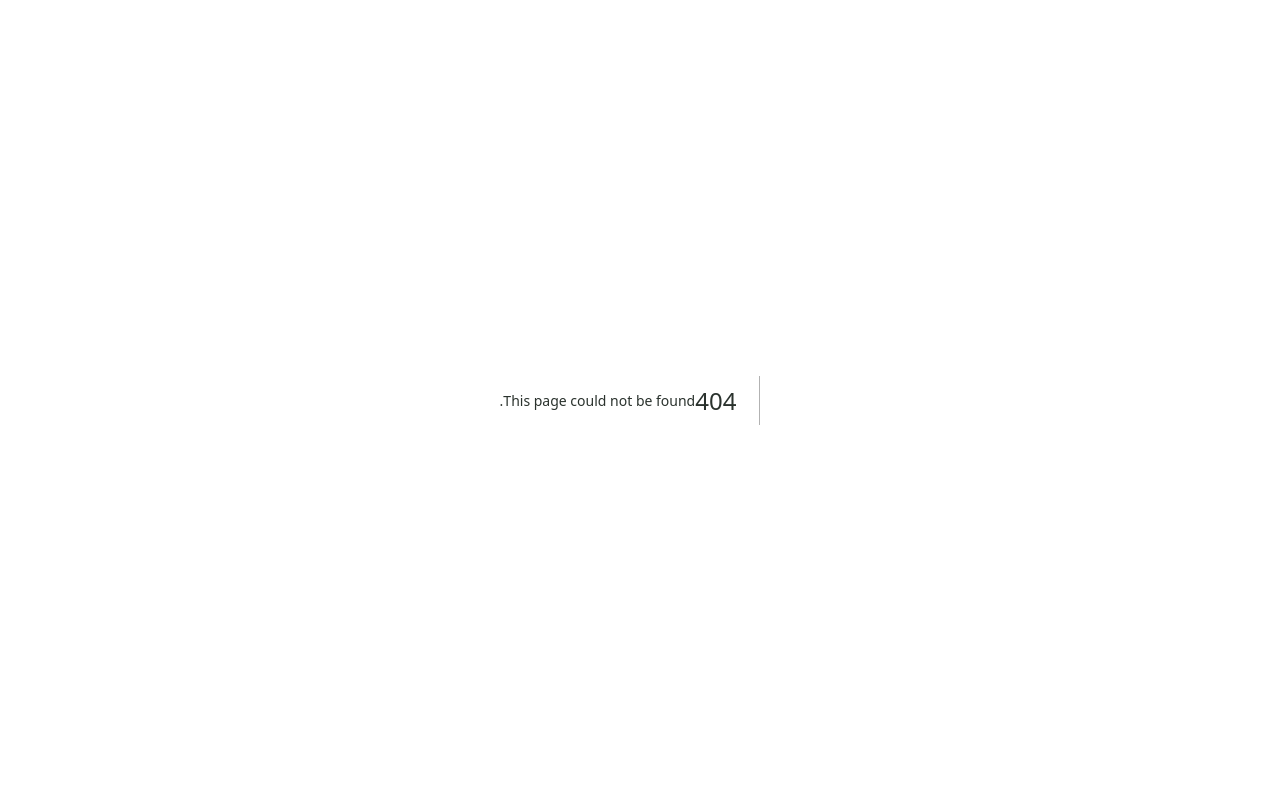
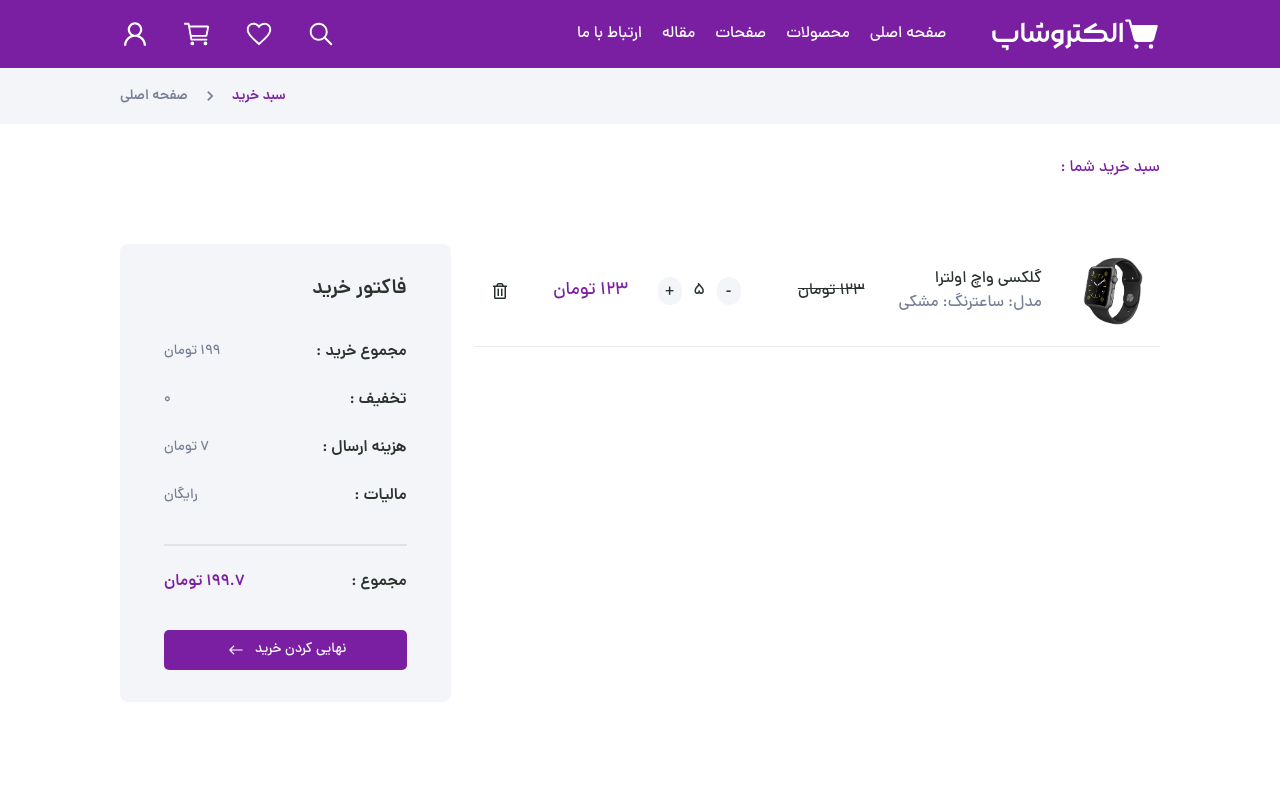
Before and after one commit to Alireza-edk13/Elctro, a Next.js app: page /cart in a window 1280 px wide. Before the commit this address had no page. Shown: the top 800 px of the page. Built offline with nearby package versions, Linux system fonts and the light colour scheme.

Commit message:
feat: cart page

```diff
--- /dev/null
+++ b/src/app/(main)/cart/page.js
@@ -0,0 +1,58 @@
+import Breadcrumbs from '@/components/modules/Breadcrumbs/Breadcrumbs'
+import CartSummery from '@/components/modules/CartSummery.js/CartSummery'
+import Image from 'next/image'
+import Link from 'next/link'
+import React from 'react'
+import { FaRegTrashAlt } from 'react-icons/fa'
+
+export default function cart() {
+  return (
+    <>
+      <Breadcrumbs destination="سبد خرید" />
+      <section className=' container mt-8'>
+        <h4 className=' text-main mb-16'> سبد خرید شما :</h4>
+        <div className=' grid grid-cols-12 gap-y-16 xl:gap-6 mb-36'>
+          <div className=' col-span-12 xl:col-span-8'>
+            <div className=' space-y-4'>
+              <div className=' border-b border-mainBorder pb-2'>
+                <div className=' grid grid-cols-12 gap-4 sm:gap-6 items-center'>
+                  <div className=' col-span-6 md:col-span-2'>
+                    <Link href="/">
+                      <Image src="/images/product/product-5.webp" alt="productImg" className=' rounded-lg' width={122} height={122} />
+                    </Link>
+                  </div>
+                  <div className=' col-span-6 md:col-span-3'>
+                    <Link href="/" className=' text-sm sm:text-base line-clamp-1 '>
+                      گلکسی واچ اولترا
+                    </Link>
+                    <span className=' my-2 text-mainGray text-sm sm:text-base'>مدل: ساعت</span>
+                    <span className=' text-mainGray text-sm sm:text-base'>رنگ: مشکی</span>
+                  </div>
+                  <div className='  col-span-3 md:col-span-2'>
+                    <span className=' line-through text-sm sm:text-base'>123 تومان</span>
+                  </div>
+                  <div className=' col-span-3 md:col-span-2 flex-center gap-1 sm:gap-3'>
+                    <span className="  w-6 h-7 text-center  inline-block rounded-2xl bg-mainBg pt-1">-</span>
+                    <span className="">5</span>
+                    <span className=" w-6 h-7 text-center flex-center  inline-block rounded-2xl bg-mainBg pt-1">+</span>
+                  </div>
+                  <div className=' col-span-3 md:col-span-2'>
+                    <span className=' text-main text-sm sm:text-lg'>123 تومان</span>
+                  </div>
+                  <div className=' col-span-1 md:col-span-1'>
+                    <FaRegTrashAlt className=' min-w-5' />
+
+                  </div>
+                </div>
+              </div>
+            </div>
+
+          </div>
+          <div className=' col-span-12 xl:col-span-4'>
+            <CartSummery />
+          </div>
+        </div>
+      </section>
+    </>
+  )
+}
--- /dev/null
+++ b/src/app/(main)/layout.js
@@ -0,0 +1,14 @@
+
+import Footer from '@/components/modules/Footer/Footer'
+import Header from '@/components/modules/Header/Header'
+import React from 'react'
+
+export default async function MainLayout({ children }) {
+    return (
+        <>
+            <Header />
+            {children}
+            <Footer/>
+        </>
+    )
+}
--- /dev/null
+++ b/src/app/(main)/page.js
@@ -0,0 +1,31 @@
+import Footer from '@/components/modules/Footer/Footer'
+import BigPoster from '@/components/templates/Index/BigPoster/BigPoster'
+import Blogs from '@/components/templates/Index/Blogs/Blogs'
+import Brands from '@/components/templates/Index/Brands/Brands'
+import Category from '@/components/templates/Index/Category/Category'
+import Comments from '@/components/templates/Index/Comments/Comments'
+import DealOfDay from '@/components/templates/Index/DealsOfDay/DealsOfDay'
+import InfoBoxes from '@/components/templates/Index/InfoBoxes/InfoBoxes'
+import Landding from '@/components/templates/Index/Landding/Landding'
+import OfferBoxes from '@/components/templates/Index/OfferBoxes/OfferBoxes'
+import PopularProducts from '@/components/templates/Index/PopularProducts/PopularProducts'
+import TrendingProducts from '@/components/templates/Index/TrendingProducts/TrendingProducts'
+
+export default function Home() {
+    return (
+        <>
+            <Landding />
+            <InfoBoxes />
+            <OfferBoxes />
+            <Category />
+            <TrendingProducts />
+            <BigPoster />
+            <PopularProducts />
+            <DealOfDay />
+            <TrendingProducts />
+            <Brands />
+            <Comments />
+            <Blogs />
+        </>
+    )
+}
--- a/src/app/page.js
+++ /dev/null
@@ -1,34 +0,0 @@
-import Footer from '@/components/modules/Footer/Footer'
-import Header from '@/components/modules/Header/Header'
-import BigPoster from '@/components/templates/Index/BigPoster/BigPoster'
-import Blogs from '@/components/templates/Index/Blogs/Blogs'
-import Brands from '@/components/templates/Index/Brands/Brands'
-import Category from '@/components/templates/Index/Category/Category'
-import Comments from '@/components/templates/Index/Comments/Comments'
-import DealOfDay from '@/components/templates/Index/DealsOfDay/DealsOfDay'
-import InfoBoxes from '@/components/templates/Index/InfoBoxes/InfoBoxes'
-import Landding from '@/components/templates/Index/Landding/Landding'
-import OfferBoxes from '@/components/templates/Index/OfferBoxes/OfferBoxes'
-import PopularProducts from '@/components/templates/Index/PopularProducts/PopularProducts'
-import TrendingProducts from '@/components/templates/Index/TrendingProducts/TrendingProducts'
-
-export default function Home() {
-  return (
-    <>
-      <Header />
-      <Landding />
-      <InfoBoxes />
-      <OfferBoxes/>
-      <Category />
-      <TrendingProducts/>
-      <BigPoster/>
-      <PopularProducts/>
-      <DealOfDay/>
-      <TrendingProducts/>
-      <Brands/>
-      <Comments/>
-      <Blogs/>
-      <Footer/>
-    </>
-  )
-}
--- /dev/null
+++ b/src/components/modules/Breadcrumbs/Breadcrumbs.js
@@ -0,0 +1,20 @@
+import Link from 'next/link'
+import React from 'react'
+import { MdNavigateNext } from 'react-icons/md'
+
+export default function Breadcrumbs({destination}) {
+    return (
+        <section className=' bg-mainBg font-semibold text-sm'>
+            <div className="container">
+                <div className='flex items-center justify-end h-14'>
+                    <Link href={'/'} className=' text-main'>{destination}</Link>
+                    <span className="mx-3  cursor-pointer">
+                        <MdNavigateNext className=' text-xl text-mainGray' />
+                    </span>
+                    <Link href="/" className=' text-mainGray'>صفحه اصلی</Link>
+                </div>
+
+            </div>
+        </section>
+    )
+}
--- /dev/null
+++ b/src/components/modules/CartSummery.js/CartSummery.js
@@ -0,0 +1,34 @@
+import React from 'react'
+import Btn from '@/components/modules/Btn/Btn'
+
+export default function CartSummery() {
+    return (
+        <div class=" bg-mainBg rounded-lg py-8 px-11 w-full">
+            <h4 className=' text-xl mb-9 font-semibold'>فاکتور خرید</h4>
+            <ul className=' space-y-6  child:flex child:justify-between child:items-center '>
+                <li>
+                    <span className=' font-semibold'>مجموع خرید :</span>
+                    <span className=' text-mainGray text-sm'>199 تومان</span>
+                </li>
+                <li>
+                    <span className=' font-semibold'>تخفیف :</span>
+                    <span className=' text-mainGray text-sm'>0</span>
+                </li>
+                <li>
+                    <span className=' font-semibold'> هزینه ارسال :</span>
+                    <span className=' text-mainGray text-sm'>7 تومان</span>
+                </li>
+                <li>
+                    <span className=' font-semibold'>مالیات :</span>
+                    <span className=' text-mainGray text-sm'>رایگان</span>
+                </li>
+
+            </ul>
+            <div class=" my-9 border-t-2 pt-6 border-mainBorder flex justify-between items-center">
+                <span className=' font-semibold'>مجموع :</span>
+                <span className='font-semibold text-main'>199.7 تومان</span>
+            </div>
+            <Btn text="نهایی کردن خرید" style=" text-white  w-full" />
+        </div>
+    )
+}
--- a/src/components/modules/Footer/Footer.js
+++ b/src/components/modules/Footer/Footer.js
@@ -17,7 +17,7 @@ export default function Footer() {
     return (
         <>
             <Newsleter />
-            <section>
+            <footer>
                 <div className="container py-12  ">
                     <div className=' grid grid-cols-12 gap-6 mb-6 border-b-2 pb-8 border-mainBorder'>
                         <div className=' col-span-12 lg:col-span-3'>
@@ -137,7 +137,7 @@ export default function Footer() {
 
                     </div>
                 </div>
-            </section>
+            </footer>
         </>
     )
 }
--- a/src/components/modules/Footer/Newsleter/Newsleter.js
+++ b/src/components/modules/Footer/Newsleter/Newsleter.js
@@ -16,7 +16,7 @@ export default function Newsleter() {
                         <p className=" text-md mt-6 md:mt-0  2xl:text-lg text-center font-morabba"> و کد تخفیف 25 درصدی برای اولین خرید دریافت کنی</p>
 
                         <form className=" w-full md:w-96 relative">
-                            <input type="text" className=' w-full mt-12 md:mt-0 md:w-96 h-12 rounded-full text-mainBlack py-4 pr-5' placeholder="ایمیل خودتو وارد کن" className="newsleter-input" />
+                            <input type="text" className=' w-full mt-12 md:mt-0 md:w-96 h-12 rounded-full text-mainBlack py-4 pr-5' placeholder="ایمیل خودتو وارد کن" />
                             <button className=" absolute text-white flex-center bg-mainBlack rounded-full py-4 w-28 h-12 left-0 top-12 md:top-0 cursor-pointer">ارسال</button>
                         </form>
 
--- a/src/components/modules/Header/ShopCart/ShopCart.js
+++ b/src/components/modules/Header/ShopCart/ShopCart.js
@@ -53,10 +53,10 @@ export default function ShopCart({ isShopCartOpen, setIsShopCartOpen }) {
                     </div>
                     <div className=" flex-center gap-3 mt-6 px-4 text-white">
                         <div className="btn w-[50%] text-sm sm:text-base">
-                            <Link href="shopCart.html">مشاهده سبد خرید</Link>
+                            <Link href="/cart" onClick={() => setIsShopCartOpen(prevState => !prevState)}>مشاهده سبد خرید</Link>
                         </div>
                         <div className="btn w-[50%] text-sm sm:text-base">
-                            <Link href="checkout.html">
+                            <Link href="/checkout">
                                 نهایی کردن خرید
                             </Link>
                         </div>
```
